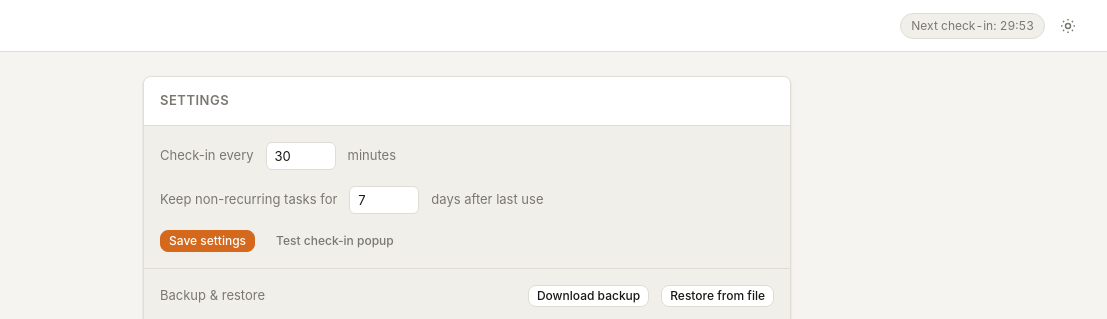
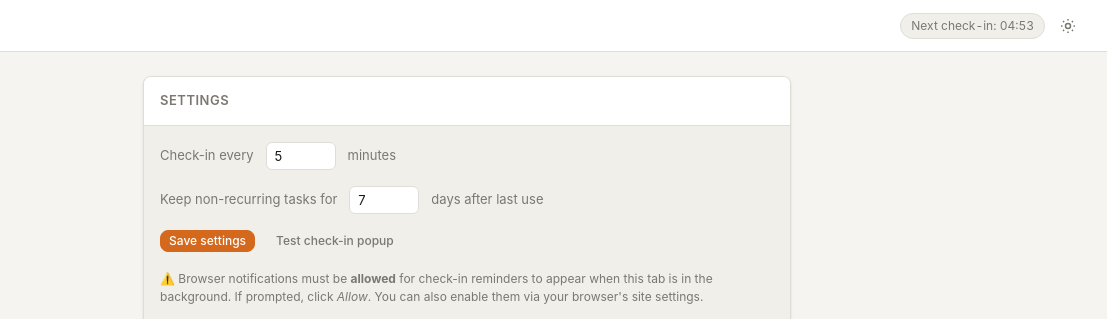
Before and after one commit to isparkes/Hamsterwheel, a plain HTML site: page index.html in a window 1280 px wide. Both pictures are taken after a click on the button "Settings". Shown: the top 319 px of the page, 173-1280 px from the left. Drawn offline with Linux system fonts and the light colour scheme.

Commit message:
Change default notification period to 5m

```diff
--- a/index.html
+++ b/index.html
@@ -858,7 +858,7 @@
     <div class="settings-panel open">
       <div class="settings-row">
         <label for="intervalInput">Check-in every</label>
-        <input type="number" id="intervalInput" min="1" max="480" value="30">
+        <input type="number" id="intervalInput" min="1" max="480" value="5">
         <label>minutes</label>
       </div>
       <div class="settings-row">
@@ -869,6 +869,9 @@
       <div class="settings-row">
         <button class="btn btn-primary btn-sm" onclick="saveSettings()">Save settings</button>
         <button class="btn btn-ghost btn-sm" onclick="triggerCheckin()">Test check-in popup</button>
+      </div>
+      <div style="width:100%;font-size:12px;color:var(--text-muted);padding-top:2px">
+        &#x26a0;&#xfe0f; Browser notifications must be <strong>allowed</strong> for check-in reminders to appear when this tab is in the background. If prompted, click <em>Allow</em>. You can also enable them via your browser's site settings.
       </div>
       <hr style="border:none;border-top:1px solid var(--border);margin:0 -16px;width:calc(100% + 32px)">
       <div class="settings-row">
@@ -998,7 +1001,7 @@ function loadData() {
 
 function getDefaultData() {
   return {
-    settings: { intervalMinutes: 30, retentionDays: 7 },
+    settings: { intervalMinutes: 5, retentionDays: 7 },
     tasks: [],
     log: [],
     active: { taskId: null, entryId: null },
```
